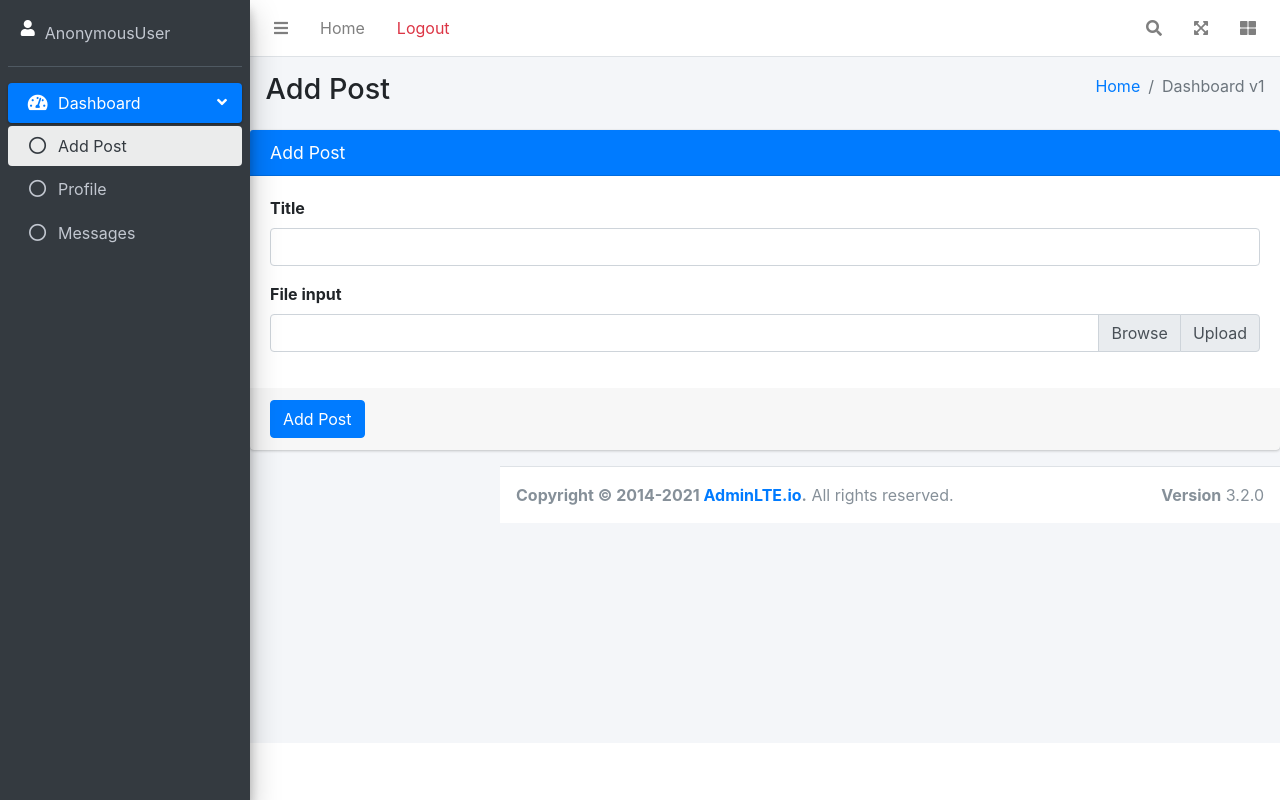
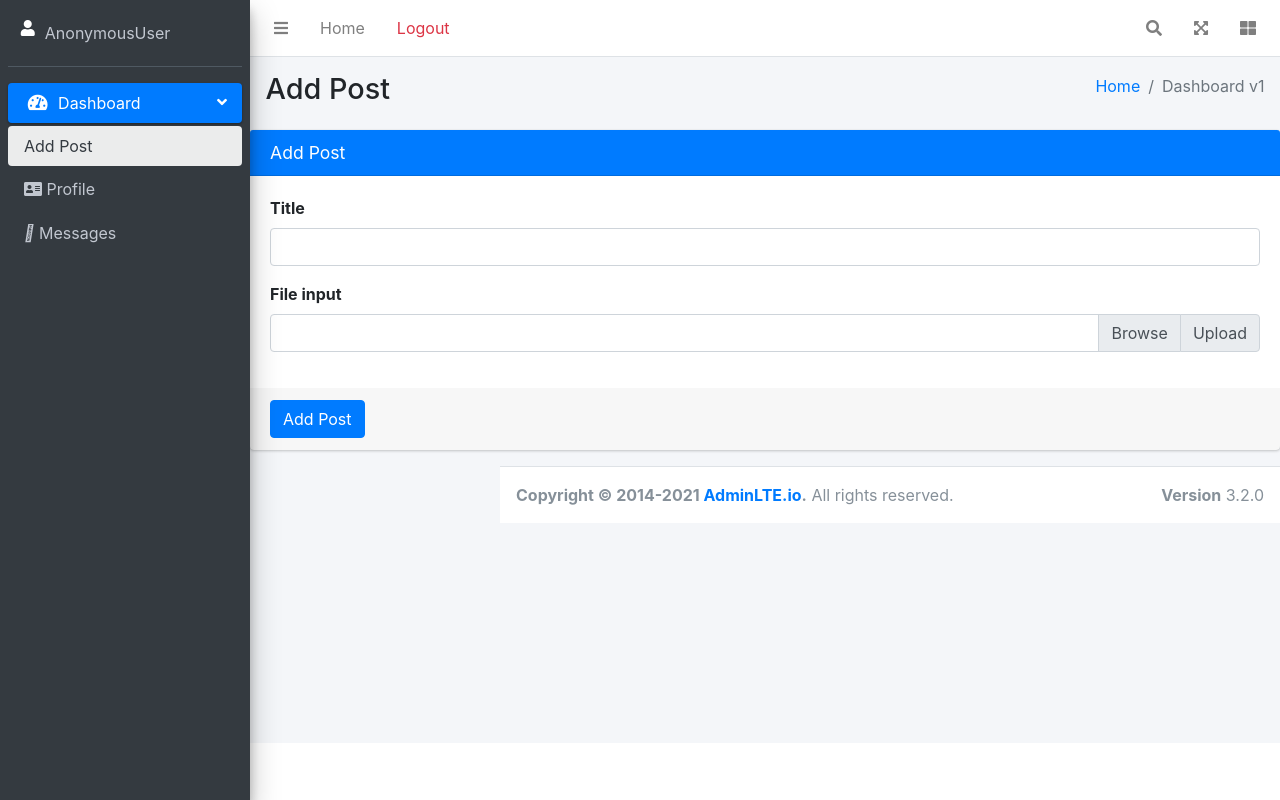
Before and after one commit to komeilsedaghat/social-media, a Django app: page /add-post/ in a window 1280 px wide. Run offline with Django 4.2, Linux system fonts and the light colour scheme; data comes from the database, SQL or seed files in the repository; some libraries are stand-ins or nearby versions.

Commit message:
Change Front

```diff
--- a/home/templates/home/add-post.html
+++ b/home/templates/home/add-post.html
@@ -6,7 +6,7 @@ Add Post
 {% block content %}
 <div class="card card-primary">
     <div class="card-header">
-      <h3 class="card-title">Add Post</h3>
+      <h3 class="card-title text-center">Add Post</h3>
     </div>
 <form method="post"  enctype="multipart/form-data" novalidate>
     {% csrf_token %}
--- a/home/views.py
+++ b/home/views.py
@@ -1,9 +1,9 @@
-from django.http import HttpResponse, HttpResponseRedirect
+from django.http import HttpResponseRedirect
 from django.shortcuts import get_object_or_404, redirect, render
 from django.views import View
-from .models import CommentModel, PostModel,CategoryModel, ReportPostModel
+from .models import CommentModel, PostModel, ReportPostModel
 from django.views import generic
-from .forms import AddPostForm, CommentForm, CommentMessagesForm, ReportPostForm
+from .forms import AddPostForm, CommentForm, ReportPostForm
 from django.contrib.auth import get_user_model
 from .mixins import AuthorAccessMixin, SuperUserAuthorAccessMixin
 from django.utils.text import slugify
--- a/social_media/settings.py
+++ b/social_media/settings.py
@@ -48,6 +48,7 @@ INSTALLED_APPS = [
     'accounts.apps.AccountsConfig',
     'home.apps.HomeConfig',
     'social_django',
+    'fontawesomefree',
 ]
 
 MIDDLEWARE = [
--- a/templates/_base.html
+++ b/templates/_base.html
@@ -17,7 +17,13 @@
   <!-- Theme style -->
   <link rel="stylesheet" href="{% static 'home/dist/css/adminlte.min.css' %}">
   <link rel="stylesheet" href="{% static 'home/dist/css/rtl.css' %}">
+  <script src="{% static 'fontawesomefree/js/all.min.js' %}"></script>
 
+  <!-- Our project just needs Font Awesome Free's Solid + Brand files -->
+  <link href="{% static 'fontawesomefree/css/fontawesome.css' %}" rel="stylesheet" type="text/css">
+  <link href="{% static 'fontawesomefree/css/brands.css' %}" rel="stylesheet" type="text/css">
+  <link href="{% static 'fontawesomefree/css/solid.css' %}" rel="stylesheet" type="text/css">
+  <link href="{% static 'fontawesomefree/css/all.min.css' %}" rel="stylesheet" type="text/css">
 </head>
 <body class="hold-transition sidebar-mini layout-fixed">
 <div class="wrapper">
--- a/templates/partials/sidebar.html
+++ b/templates/partials/sidebar.html
@@ -30,21 +30,21 @@
             </a>
             <ul class="nav nav-treeview">
               <li class="nav-item">
-                <a href="{% url 'home:add-post' %}" class="nav-link {% if request.resolver_match.url_name == 'add-post' %}active{% endif %} ">
-                  <i class="far fa-circle nav-icon"></i>
+                <a href="{% url 'home:add-post' %}" class="nav-link {% if request.resolver_match.url_name == 'add-post' %}active{% endif %}  ">
+                  <i class="fa-solid fa-pen-to-square"></i>
                   <p>Add Post</p>
 
                 </a>
               </li>
               <li class="nav-item">
                 <a href="{% url 'accounts:profile' request.user %}" class="nav-link {% if request.resolver_match.url_name == 'profile' %}active{% endif %}">
-                  <i class="far fa-circle nav-icon"></i>
+                  <i class="fas fa-solid fa-address-card"></i>
                   <p>Profile</p>
                 </a>
               </li>
               <li class="nav-item">
                 <a href="{% url 'home:messages' %}" class="nav-link">
-                  <i class="far fa-circle nav-icon"></i>
+                  <i class="fa-solid fa-envelope-open-text"></i>
                   <p>Messages</p>
                 </a>
               </li>
```
Also changed, not shown: requiremenrs.txt (deleted, +0 -8 lines), requirements.txt (added, +23 -0 lines).
